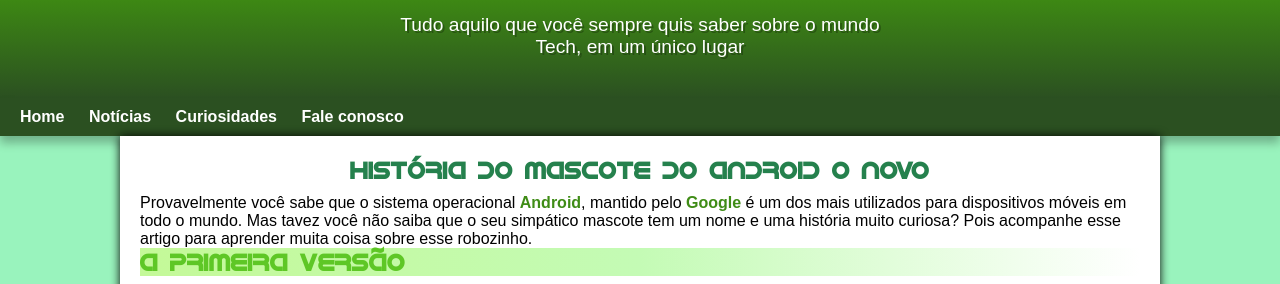
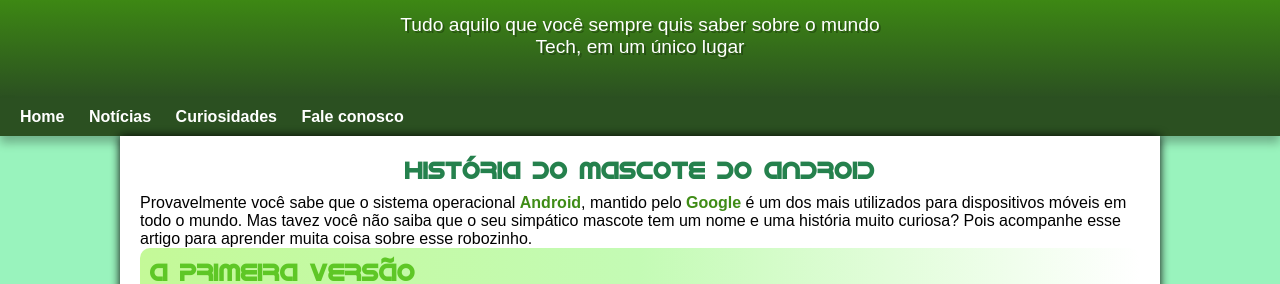
Before and after one commit to Flavio721/html-css, a plain HTML site: page exercicios/desafio 2/android.html in a window 1280 px wide. Shown: the part 143-427 px from the top of the page. Drawn offline with Linux system fonts and the light colour scheme.

Commit message:
fiz algumas alterações

```diff
--- a/exercicios/desafio 2/android.html
+++ b/exercicios/desafio 2/android.html
@@ -21,7 +21,7 @@
     </nav>
     <main>
         <article>
-            <h1>História do Mascote do Android o novo</h1>
+            <h1>História do Mascote do Android</h1>
 
             <p>Provavelmente você sabe que o sistema operacional <strong>Android</strong>, mantido pelo <strong>Google</strong> é um dos mais utilizados para dispositivos móveis em todo o mundo. Mas tavez você não saiba que o seu simpático mascote tem um nome e uma história muito curiosa? Pois acompanhe esse artigo para aprender muita coisa sobre esse robozinho.</p>
             <h2>A primeira versão</h2>
--- a/exercicios/desafio 2/estilo/style.css
+++ b/exercicios/desafio 2/estilo/style.css
@@ -107,7 +107,6 @@ main img{
 }
 hr{
     margin-bottom: 10px;
-
 }
 span{
     padding-top: 10px;
@@ -119,6 +118,8 @@ article > h1{
 }
 article > h2{
     background-image: linear-gradient(to right, #c4f998, var(--cor0), white);
+    border-radius: 10px;
+    padding: 10px;
     color: var(--cor4);
     font-family: var(--fonte-idroid);
 }
```
Also changed, not shown: exercicios/desafio 2/android copy.html (+1 -1 lines).
